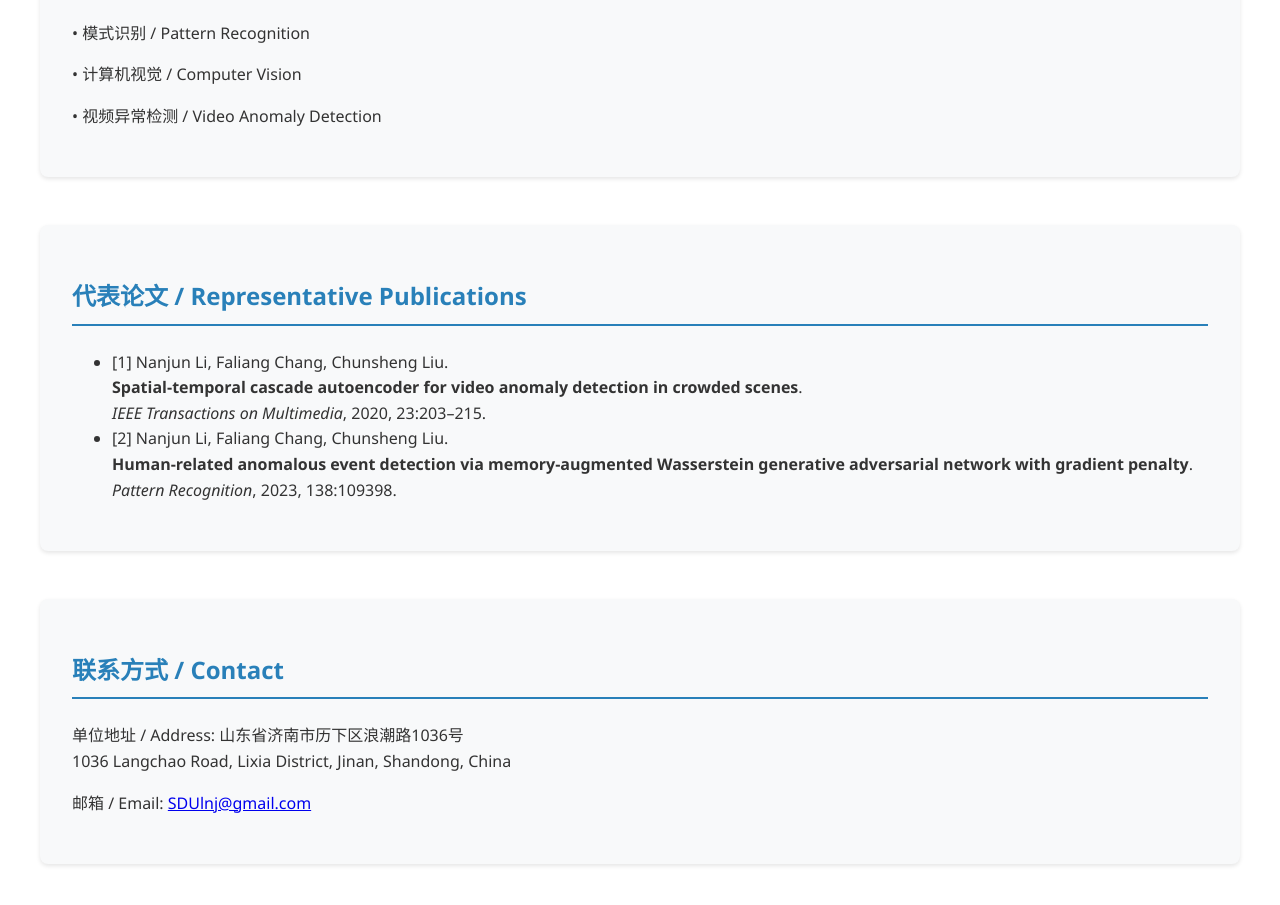
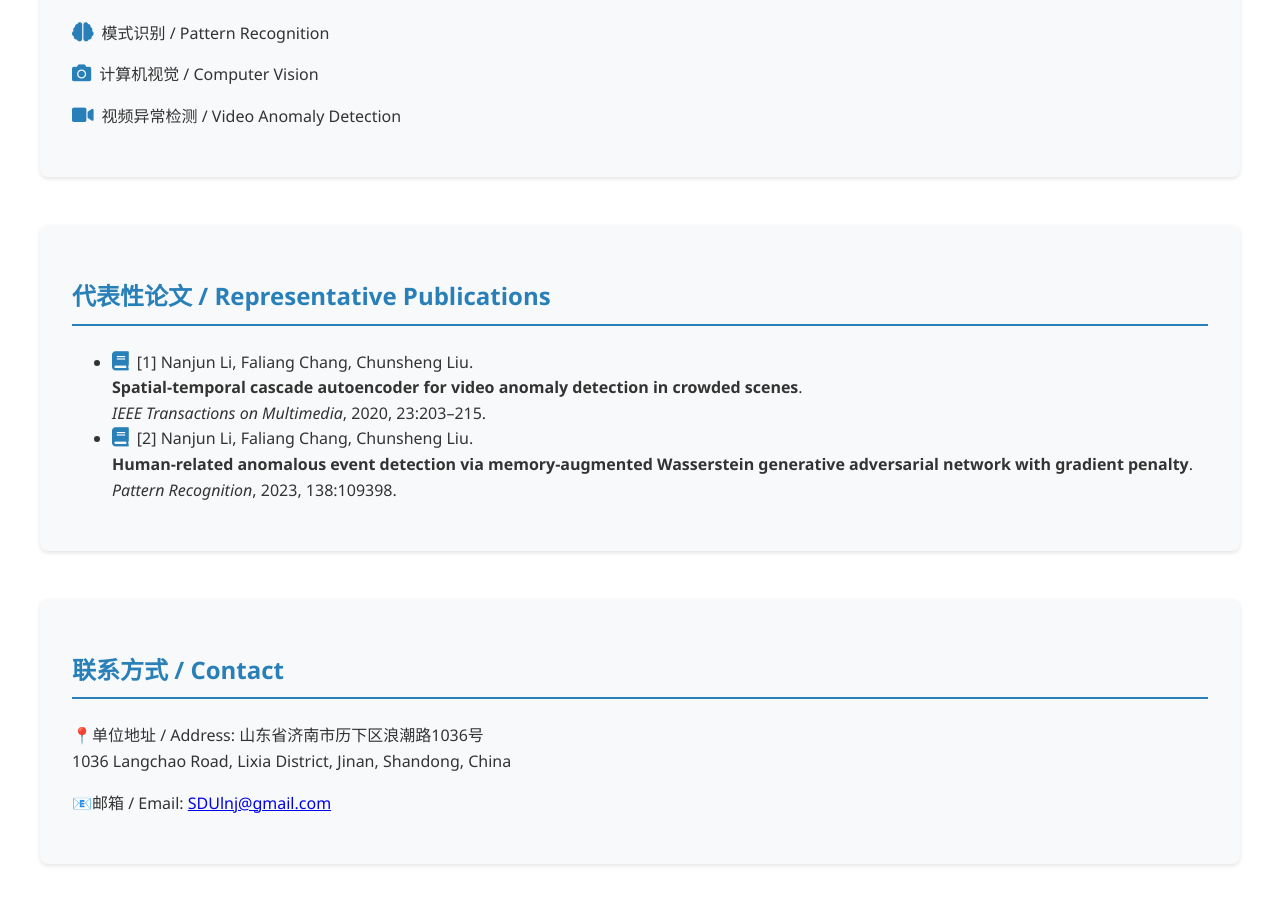
Before and after one commit to Labpages/linanjun, a plain HTML site: page index.html in a window 1280 px wide. Shown: the part 941-1846 px from the top of the page. Drawn offline with Linux system fonts and the light colour scheme.

Commit message:
Update index.html

```diff
--- a/index.html
+++ b/index.html
@@ -60,6 +60,11 @@
     .research-item {
       margin-bottom: 1rem;
     }
+    .icon {
+      font-size: 1.2rem;
+      margin-right: 8px;
+      color: #2980b9;
+    }
   </style>
 </head>
 <body>
@@ -67,7 +72,7 @@
     <div class="nav-links">
       <a href="#about">关于 / About</a>
       <a href="#research">研究 / Research</a>
-      <a href="#publications">论文 / Publications</a>
+      <a href="#publications">代表性论文 / Representative Publications</a>
       <a href="#contact">联系 / Contact</a>
     </div>
   </nav>
@@ -93,22 +98,22 @@
     <section id="research" class="section">
       <h2>研究方向 / Research Interests</h2>
       <div class="research-item">
-        <p>• 模式识别 / Pattern Recognition</p>
-        <p>• 计算机视觉 / Computer Vision</p>
-        <p>• 视频异常检测 / Video Anomaly Detection</p>
+        <p><i class="fas fa-brain icon"></i>模式识别 / Pattern Recognition</p>
+        <p><i class="fas fa-camera icon"></i>计算机视觉 / Computer Vision</p>
+        <p><i class="fas fa-video icon"></i>视频异常检测 / Video Anomaly Detection</p>
       </div>
     </section>
 
     <section id="publications" class="section">
-      <h2>代表论文 / Representative Publications</h2>
+      <h2>代表性论文 / Representative Publications</h2>
       <ul>
         <li>
-          [1] Nanjun Li, Faliang Chang, Chunsheng Liu. <br/>
+          <i class="fas fa-book icon"></i>[1] Nanjun Li, Faliang Chang, Chunsheng Liu. <br/>
           <strong>Spatial-temporal cascade autoencoder for video anomaly detection in crowded scenes</strong>.<br/>
           <em>IEEE Transactions on Multimedia</em>, 2020, 23:203–215.
         </li>
         <li>
-          [2] Nanjun Li, Faliang Chang, Chunsheng Liu. <br/>
+          <i class="fas fa-book icon"></i>[2] Nanjun Li, Faliang Chang, Chunsheng Liu. <br/>
           <strong>Human-related anomalous event detection via memory-augmented Wasserstein generative adversarial network with gradient penalty</strong>.<br/>
           <em>Pattern Recognition</em>, 2023, 138:109398.
         </li>
@@ -117,8 +122,8 @@
 
     <section id="contact" class="section">
       <h2>联系方式 / Contact</h2>
-      <p>单位地址 / Address: 山东省济南市历下区浪潮路1036号<br/>1036 Langchao Road, Lixia District, Jinan, Shandong, China</p>
-      <p>邮箱 / Email: <a href="mailto:SDUlnj@gmail.com">SDUlnj@gmail.com</a></p>
+      <p>📍单位地址 / Address: 山东省济南市历下区浪潮路1036号<br/>1036 Langchao Road, Lixia District, Jinan, Shandong, China</p>
+      <p>📧邮箱 / Email: <a href="mailto:SDUlnj@gmail.com">SDUlnj@gmail.com</a></p>
     </section>
   </div>
 </body>
```
